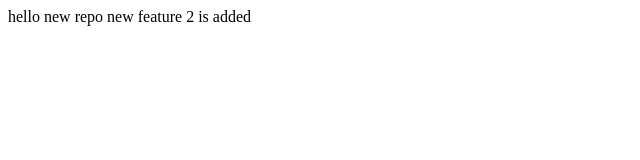
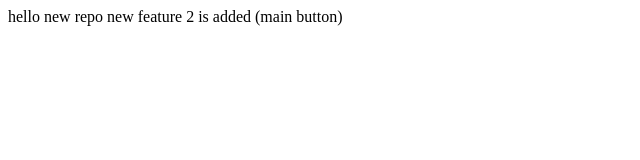
Before and after one commit to arslan8793/local, a plain HTML site: page index.html in a window 1280 px wide. Shown: the whole page, without its empty margins (0-640 px from the left). Drawn offline with Linux system fonts and the light colour scheme.

Commit message:
main button

```diff
--- a/index.html
+++ b/index.html
@@ -1,5 +1,5 @@
 <p>
     hello new repo
 
-    new feature 2 is added
+    new feature 2 is added (main button)
 </p>
```
